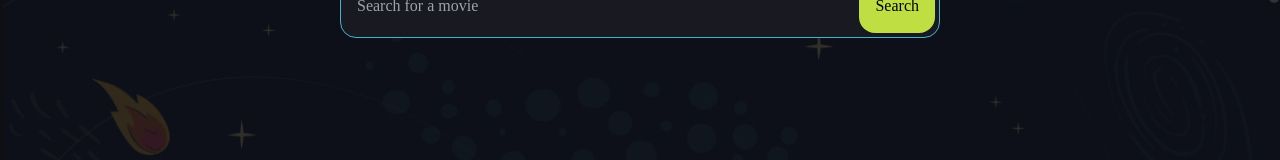
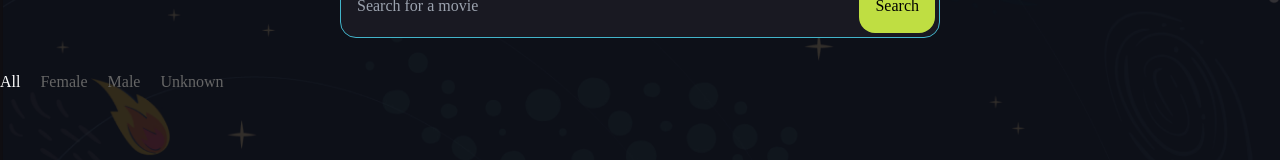
Before and after one commit to mehmetcabbar/rickAndMorty, a React (Create React App) app: page / in a window 1280 px wide. Shown: the part 261-421 px from the top of the page. Built offline with nearby package versions, Linux system fonts and the light colour scheme; a web font is replaced by a local one.

Commit message:
feat/add-filters

```diff
--- a/src/App.js
+++ b/src/App.js
@@ -5,7 +5,7 @@ import Navigation from "./navigation/Navigation";
 function App() {
   return (
     <>
-      <div className="bg-customBlack w-full h-auto bg-[url('./images/background.png')] bg-cover text-center bg-no-repeat bg-left-top">
+      <div className="bg-customBlack w-full h-auto bg-[url('./images/background.png')] bg-cover bg-no-repeat bg-left-top">
         <Header />
         <Navigation />
       </div>
--- /dev/null
+++ b/src/components/filters/Filters.js
@@ -0,0 +1,23 @@
+const Filters = () => {
+  const myFilters = ["All", "Female", "Male", "Unknown"];
+  const active = "All";
+  return (
+    <div className="text-white container mx-auto flex gap-5 mt-8">
+      {myFilters.map((filter, key) => (
+        <div key={key} className="flex items-center font-custom">
+          <label
+            className={
+              filter === active
+                ? "text-white cursor-pointer"
+                : "text-customGray hover:text-appColor cursor-pointer"
+            }
+          >
+            {filter}
+          </label>
+        </div>
+      ))}
+    </div>
+  );
+};
+
+export default Filters;
--- a/src/navigation/Navigation.js
+++ b/src/navigation/Navigation.js
@@ -1,10 +1,12 @@
 import React from "react";
 import SearchBar from "../components/searchBar/SearchBar";
+import Filters from "../components/filters/Filters";
 
 const Navigation = () => {
   return (
-    <div className="w-screen h-[800px] justify-center items-center">
+    <div className="w-screen min-h-[800px] h-auto">
       <SearchBar />
+      <Filters />
     </div>
   );
 };
```
